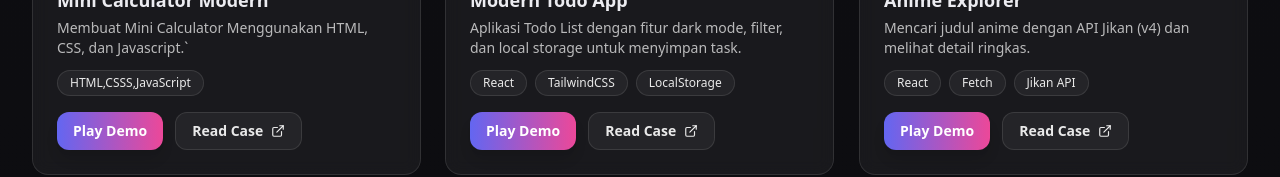
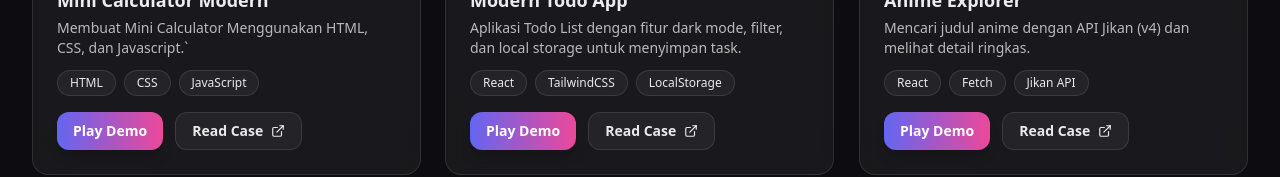
Before and after one commit to Dapa77405/WebDapaMikazeePortofolio, a React (Vite) app: page / in a window 1280 px wide. Shown: the part 4027-4204 px from the top of the page. Built offline with nearby package versions, Linux system fonts and the light colour scheme.

Commit message:
fix: separate and clean up tech stack labels for calculator project

```diff
--- a/src/App.jsx
+++ b/src/App.jsx
@@ -416,7 +416,7 @@ const projectsData = [
     title: 'Mini Calculator Modern',
     description: 'Membuat Mini Calculator Menggunakan HTML, CSS, dan Javascript.`',
     image: 'https://i.ytimg.com/vi/HQCLzqhiT2w/maxresdefault.jpg',
-    tech: ['HTML,CSSS,JavaScript'],
+    tech: ['HTML', 'CSS', 'JavaScript'],
     demoKey: 'calculator'
   },
   {
```
